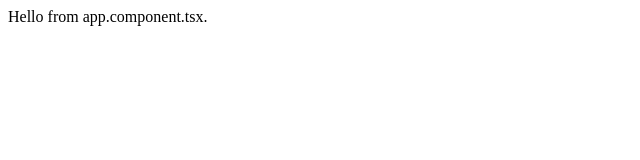
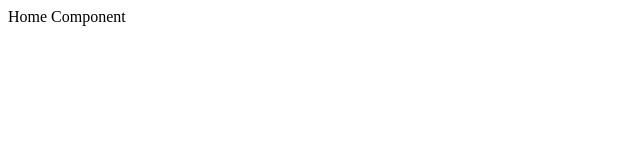
Before and after one commit to karan-rawal/react-typescript-todo, a React app: page / in a window 1280 px wide. Shown: the top 160 px of the page, without its empty margins (0-640 px from the left). Built offline with nearby package versions, Linux system fonts and the light colour scheme.

Commit message:
Setup router with home route.

```diff
--- a/package.json
+++ b/package.json
@@ -22,6 +22,7 @@
   "devDependencies": {
     "@types/react": "^16.4.14",
     "@types/react-dom": "^16.0.7",
+    "@types/react-router-dom": "^4.3.1",
     "awesome-typescript-loader": "^5.2.1",
     "html-webpack-plugin": "^3.2.0",
     "rimraf": "^2.6.2",
@@ -35,6 +36,7 @@
   },
   "dependencies": {
     "react": "^16.5.1",
-    "react-dom": "^16.5.1"
+    "react-dom": "^16.5.1",
+    "react-router-dom": "^4.3.1"
   }
 }
--- a/src/components/App.Component.tsx
+++ b/src/components/App.Component.tsx
@@ -1,11 +1,13 @@
 import * as React from 'react';
+import { Route, Switch } from 'react-router-dom';
+import HomeComponent from './Home.Component';
 
 export default class AppComponent extends React.Component {
   public render() {
     return (
-      <div>
-        Hello from app.component.tsx.
-      </div>
+      <Switch>
+        <Route exact path="/" component={HomeComponent}></Route>
+      </Switch>
     );
   }
 }
--- /dev/null
+++ b/src/components/Home.Component.tsx
@@ -0,0 +1,11 @@
+import * as React from 'react';
+
+export default class HomeComponent extends React.Component {
+  public render() {
+    return (
+      <div>
+        Home Component
+      </div>
+    );
+  }
+}
--- a/src/index.tsx
+++ b/src/index.tsx
@@ -1,8 +1,11 @@
 import * as React from 'react';
 import * as ReactDOM from 'react-dom';
+import { HashRouter } from 'react-router-dom';
 import AppComponent from './components/App.Component';
 
 ReactDOM.render(
-  <AppComponent />,
+  <HashRouter>
+    <AppComponent />
+  </HashRouter>,
   document.getElementById('root'),
 );
```
Also changed, not shown: 1 other file (tests, documents, lock files or other folders).
